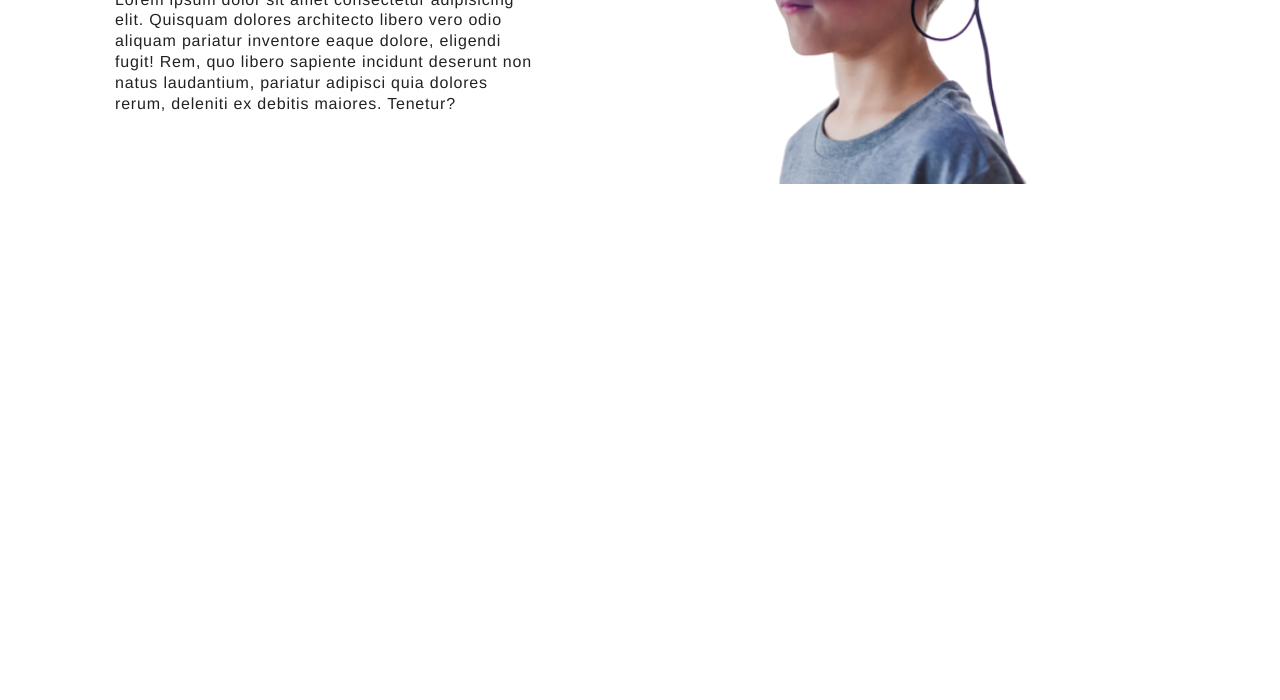
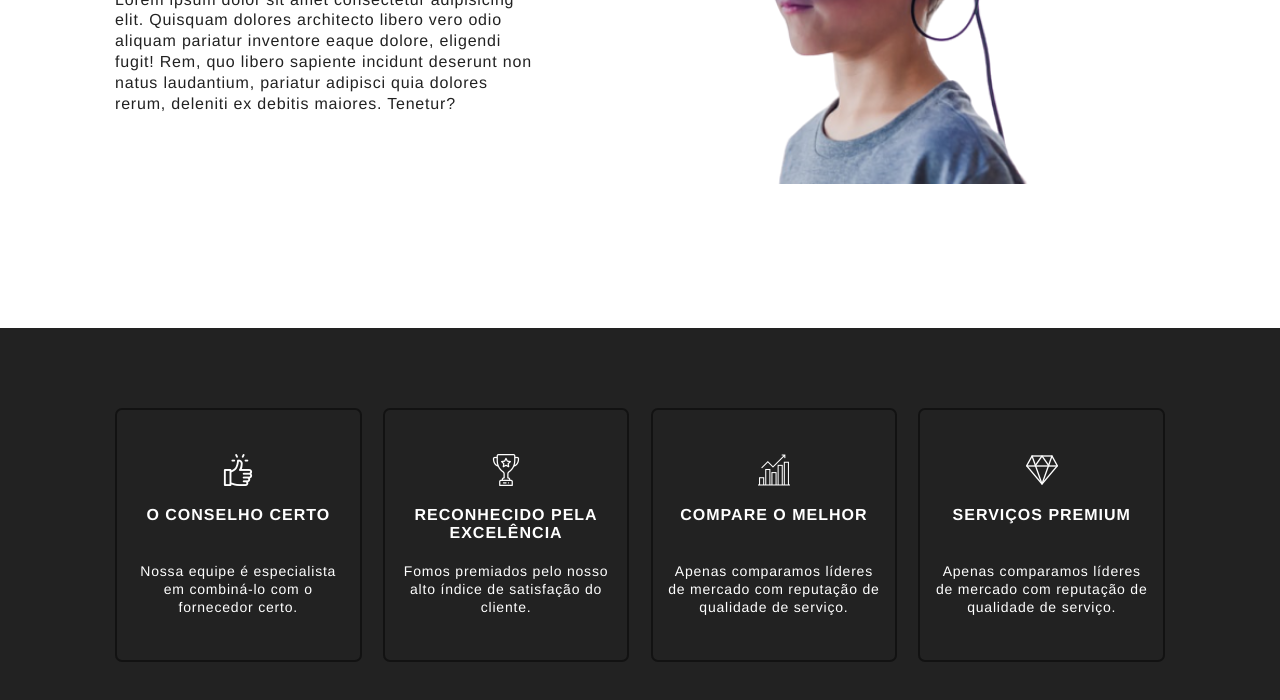
Before and after one commit to igorsantos97/STARSTECH, a plain HTML site: page index.html in a window 1280 px wide. Shown: the part 480-1180 px from the top of the page. Before the commit the page ends 808 px from the top, so only its background shows below. Drawn offline with Linux system fonts and the light colour scheme.

Commit message:
Finalizar sessão information

```diff
--- a/css/style.css
+++ b/css/style.css
@@ -69,6 +69,10 @@ ul {
     grid-template-columns: 1fr 100px minmax(300px, 950px) 1fr;
 }
 
+.section-full {
+    padding: 5rem 0;
+}
+
 /* HEADER */
 .header {
     grid-column: 2 / 5;
@@ -132,3 +136,56 @@ ul {
     align-items: center;
     justify-content: center;
 }
+
+/* INFORMATION */
+.information {
+    background: var(--black);
+    color: var(--white);
+    padding-bottom: 17rem;
+}
+
+.information-container {
+    display: flex;
+    grid-column: 2 / 4;
+    justify-content: space-between;
+}
+
+.information-box {
+    border: solid 2px #121212;
+    border-radius: 7px;
+    display: flex;
+    flex-direction: column;
+    height: 250px;
+    justify-content: center;
+    text-align: center;
+    width: calc(100% / 4 - 20px);
+}
+
+.information-box:hover {
+    background: linear-gradient(45deg, rgba(121, 110, 255, 0.95) 0%, rgb(190 80 236 / 95%) 100%);
+    animation: .5s hoverGradient forwards;
+}
+
+@keyframes hoverGradient {
+    from {
+        opacity: 0;
+    }
+    to {
+        opacity: 1;
+    }
+}
+
+.information-box img {
+    margin: 0 auto 10px
+}
+
+.information-box h2 {
+    height: 40px;
+    margin-bottom: 1rem;
+    margin-top: 10px;
+}
+
+.information-box p {
+    font-size: 14px;
+    padding: 0 5%;
+}
--- a/index.html
+++ b/index.html
@@ -36,6 +36,37 @@
         </section>
     </div>
 
+    <section class="information section-full">
+        <div class="grid-container">
+            <div class="information-container">
+
+                <div class="information-box">
+                    <img src="./img/icons/like.png" alt="Icone de confiança">
+                    <h2 class="small-font text-uppercase">O conselho certo</h2>
+                    <p>Nossa equipe é especialista em combiná-lo com o fornecedor certo.</p>
+                </div>
+
+                <div class="information-box">
+                    <img src="./img/icons/trophy.png" alt="Icone de um troféu">
+                    <h2 class="small-font text-uppercase">Reconhecido pela excelência</h2>
+                    <p>Fomos premiados pelo nosso alto índice de satisfação do cliente.</p>
+                </div>
+
+                <div class="information-box">
+                    <img src="./img/icons/statistic.png" alt="Icone de estatistica">
+                    <h2 class="small-font text-uppercase">Compare o melhor</h2>
+                    <p>Apenas comparamos líderes de mercado com reputação de qualidade de serviço.</p>
+                </div>
+
+                <div class="information-box">
+                    <img src="./img/icons/diamond.png" alt="Icone de um diamente">
+                    <h2 class="small-font text-uppercase">Serviços Premium</h2>
+                    <p>Apenas comparamos líderes de mercado com reputação de qualidade de serviço.</p>
+                </div>
+            </div>
+        </div>
+    </section>
+
     <script src="./js/script.js"></script>
 </body>
 
```
Also changed, not shown: img/icons/statistic.png (renamed from img/icons/bars.png), img/icons/statistic.svg (renamed from img/icons/bars.svg).
